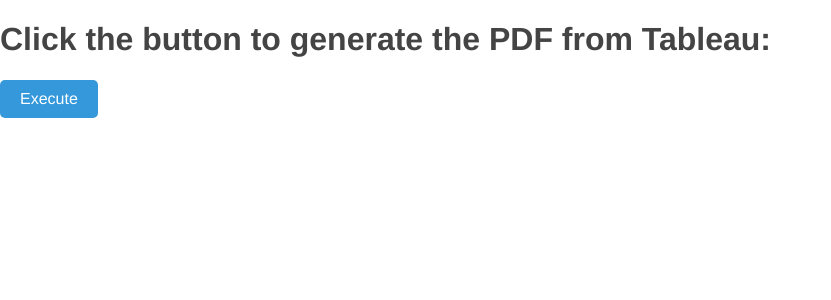
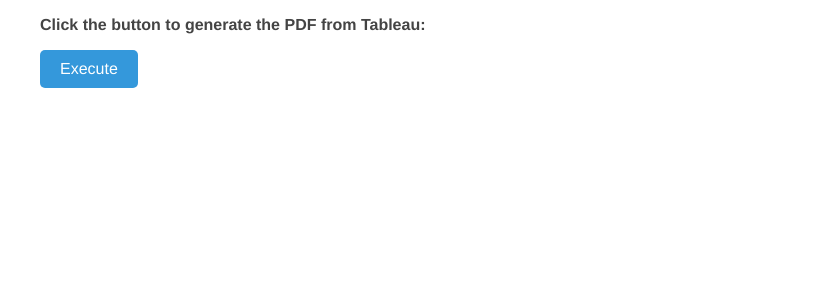
Before and after one commit to divinorum-webb/tableau-api-lib, a Flask app: page / in a window 1280 px wide. Shown: the top 300 px of the page, without its empty margins (0-831 px from the left). Run offline with Flask 3, Linux system fonts and the light colour scheme.

Commit message:
update html

```diff
--- a/templates/index.html
+++ b/templates/index.html
@@ -5,10 +5,11 @@
     <link rel="stylesheet" href="{{ url_for('static', filename='css/styles.css') }}">
 </head>
 <body>
-    <h1>Click the button to generate the PDF from Tableau:</h1>
-    <button id="executeButton" class="styled-button">Execute</button>
-    <p id="result"></p>
-
+    <div class="container">
+        <p><b>Click the button to generate the PDF from Tableau:</b></p>
+        <button id="executeButton" class="styled-button">Execute</button>
+        <p id="result"></p>
+    </div>
     <script>
         document.getElementById("executeButton").addEventListener("click", function() {
             var button = document.getElementById("executeButton");
```
Also changed, not shown: favicon.ico (added).
